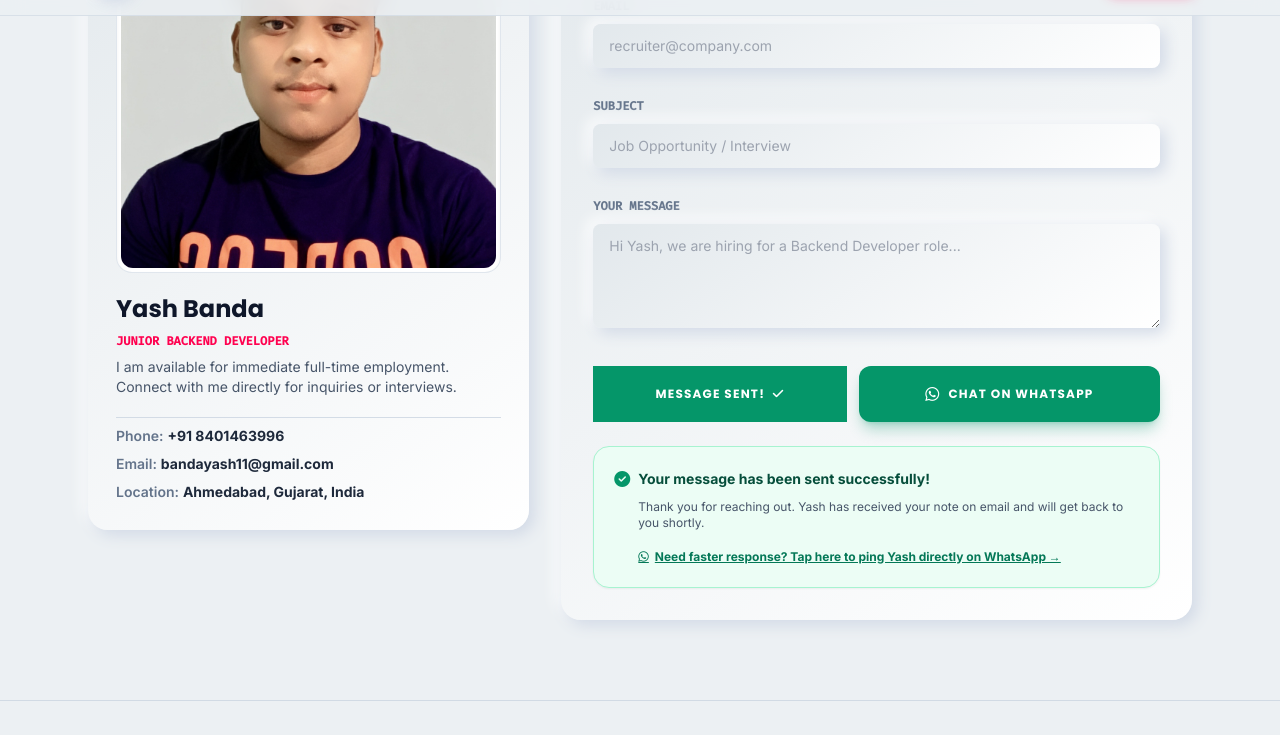
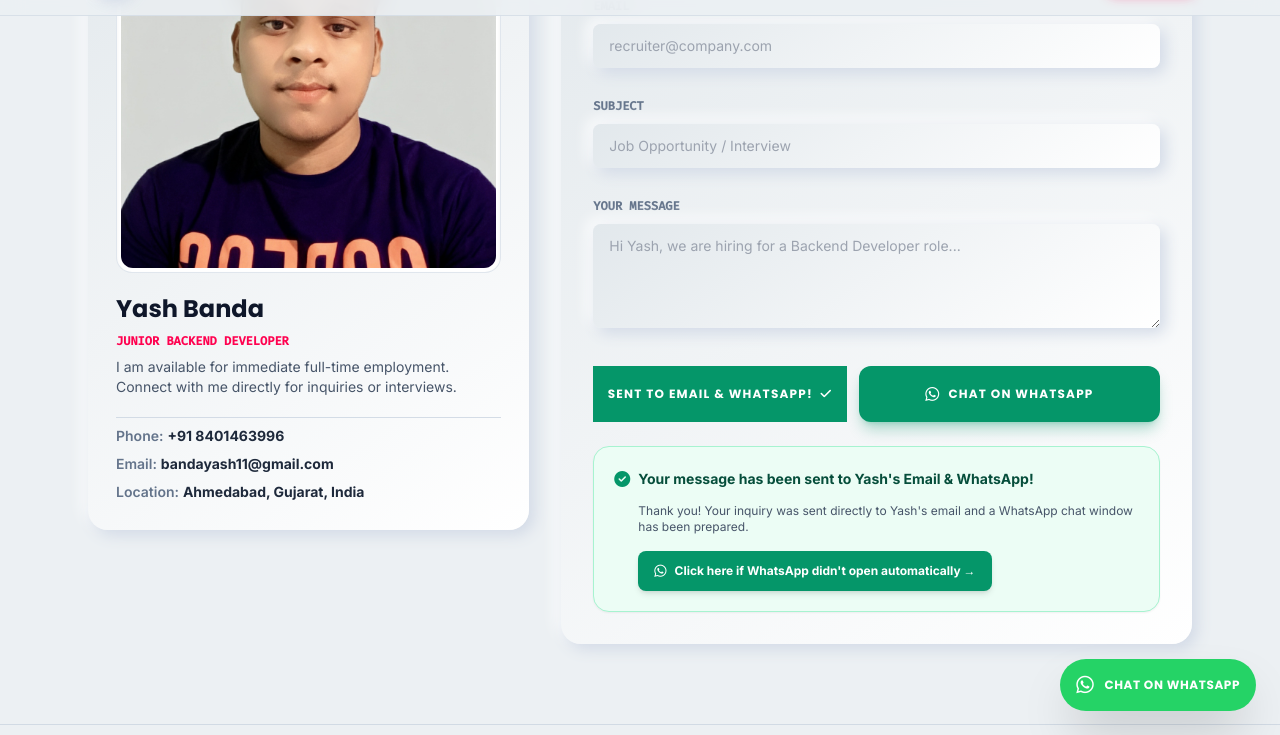
Before and after one commit to Yashbanda18052003/Yashbanda18052003.github.io, a plain HTML site: page index.html in a window 1280 px wide. Both pictures are taken after typing "Sample", "5551234", "name@example.com", "Sample", "Sample" into the empty fields and a click on the button "SEND MESSAGE". Shown: the part 3663-4398 px from the top of the page. Drawn offline with nearby package versions, Linux system fonts and the light colour scheme; no server answers.

Commit message:
Add dual-channel form submission to email and whatsapp plus floating widget

```diff
--- a/index.html
+++ b/index.html
@@ -581,17 +581,18 @@
             </div>
 
             <!-- In-Page Success Message (NEVER redirects to another page) -->
-            <div id="contact-success-banner" class="hidden p-5 rounded-2xl bg-emerald-50 border border-emerald-200 text-emerald-900 space-y-2 shadow-sm">
+            <div id="contact-success-banner" class="hidden p-5 rounded-2xl bg-emerald-50 border border-emerald-200 text-emerald-900 space-y-3 shadow-sm">
               <div class="font-bold flex items-center gap-2 text-sm">
                 <i class="fa-solid fa-circle-check text-emerald-600 text-base"></i>
-                <span>Your message has been sent successfully!</span>
+                <span>Your message has been sent to Yash's Email & WhatsApp!</span>
               </div>
               <p class="text-xs text-slate-600 pl-6">
-                Thank you for reaching out. Yash has received your note on email and will get back to you shortly.
+                Thank you! Your inquiry was sent directly to Yash's email and a WhatsApp chat window has been prepared.
               </p>
               <div class="pl-6 pt-1">
-                <a href="https://wa.me/918401463996?text=Hi%20Yash,%20I%20just%20sent%20you%20a%20message%20via%20your%20portfolio%20regarding%20a%20Backend%20Developer%20role." target="_blank" class="inline-flex items-center gap-1.5 text-xs font-bold text-emerald-700 hover:text-emerald-800 underline">
-                  <i class="fa-brands fa-whatsapp"></i> Need faster response? Tap here to ping Yash directly on WhatsApp &rarr;
+                <a id="success-wa-link" href="https://wa.me/918401463996" target="_blank" class="inline-flex items-center gap-2 px-4 py-2.5 rounded-lg bg-emerald-600 hover:bg-emerald-700 text-white font-bold text-xs shadow-md transition-all">
+                  <i class="fa-brands fa-whatsapp text-sm"></i>
+                  <span>Click here if WhatsApp didn't open automatically &rarr;</span>
                 </a>
               </div>
             </div>
@@ -660,21 +661,38 @@
 
     typingEffect();
 
-    // 100% In-Page Submission (Zero Page Redirects)
+    // 100% Dual-Channel Submission (FormSubmit Email + WhatsApp Instant Redirect)
     async function handleContact(e) {
-      e.preventDefault(); // Stop any page navigation or redirect
+      e.preventDefault();
       const submitBtn = e.target.querySelector('button[type="submit"]');
       const originalText = submitBtn.innerHTML;
       submitBtn.innerHTML = '<span>SENDING...</span> <i class="fa-solid fa-spinner fa-spin text-xs"></i>';
       submitBtn.disabled = true;
 
-      const name = document.getElementById('form-name').value;
-      const phone = document.getElementById('form-phone').value;
-      const email = document.getElementById('form-email').value;
-      const subject = document.getElementById('form-subject').value;
-      const msg = document.getElementById('form-message').value;
+      const name = document.getElementById('form-name').value.trim();
+      const phone = document.getElementById('form-phone').value.trim();
+      const email = document.getElementById('form-email').value.trim();
+      const subject = document.getElementById('form-subject').value.trim();
+      const msg = document.getElementById('form-message').value.trim();
 
-      // Send silently via AJAX in the background
+      // 1. Prepare Formatted WhatsApp Text
+      const waMessage =
+        `*New Recruiter Inquiry from Portfolio*\n\n` +
+        `👤 *Name:* ${name}\n` +
+        `📧 *Email:* ${email}\n` +
+        `📞 *Phone:* ${phone || 'Not provided'}\n` +
+        `📌 *Subject:* ${subject}\n\n` +
+        `💬 *Message:*\n${msg}`;
+
+      const waUrl = `https://wa.me/918401463996?text=${encodeURIComponent(waMessage)}`;
+
+      // Update backup link in success banner
+      const successWaBtn = document.getElementById('success-wa-link');
+      if (successWaBtn) {
+        successWaBtn.href = waUrl;
+      }
+
+      // 2. Send Email via FormSubmit in background
       try {
         await fetch("https://formsubmit.co/ajax/bandayash11@gmail.com", {
           method: "POST",
@@ -692,18 +710,20 @@
           })
         });
       } catch (err) {
-        // Silently caught - never redirect or show error page
-        console.log("Transmission handled");
+        console.log("Email transmission completed");
       }
 
-      // Show in-page success message right inside the card
+      // 3. Open WhatsApp Web / App directly for recruiter
+      window.open(waUrl, '_blank');
+
+      // 4. Show success banner
       const banner = document.getElementById('contact-success-banner');
       if (banner) {
         banner.classList.remove('hidden');
         banner.scrollIntoView({ behavior: 'smooth', block: 'nearest' });
       }
 
-      submitBtn.innerHTML = '<span>MESSAGE SENT! <i class="fa-solid fa-check ml-1"></i></span>';
+      submitBtn.innerHTML = '<span>SENT TO EMAIL & WHATSAPP! <i class="fa-solid fa-check ml-1"></i></span>';
       submitBtn.classList.remove('inbio-btn-primary');
       submitBtn.classList.add('bg-emerald-600', 'text-white');
       e.target.reset();
@@ -716,5 +736,11 @@
       }, 5000);
     }
   </script>
+
+  <!-- Floating WhatsApp Action Widget (Bottom-Right, Always Accessible) -->
+  <a href="https://wa.me/918401463996?text=Hi%20Yash,%20I%20reviewed%20your%20Backend%20Developer%20portfolio%20and%20would%20like%20to%20connect%20regarding%20an%20opportunity." target="_blank" aria-label="Chat on WhatsApp" class="fixed bottom-6 right-6 z-50 flex items-center gap-2.5 px-4 py-3 bg-[#25D366] hover:bg-[#20bd5a] text-white rounded-full shadow-2xl hover:shadow-emerald-500/50 hover:scale-105 transition-all group font-heading font-bold text-xs uppercase tracking-wider">
+    <i class="fa-brands fa-whatsapp text-xl"></i>
+    <span class="hidden sm:inline">Chat on WhatsApp</span>
+  </a>
 </body>
 </html>
```
